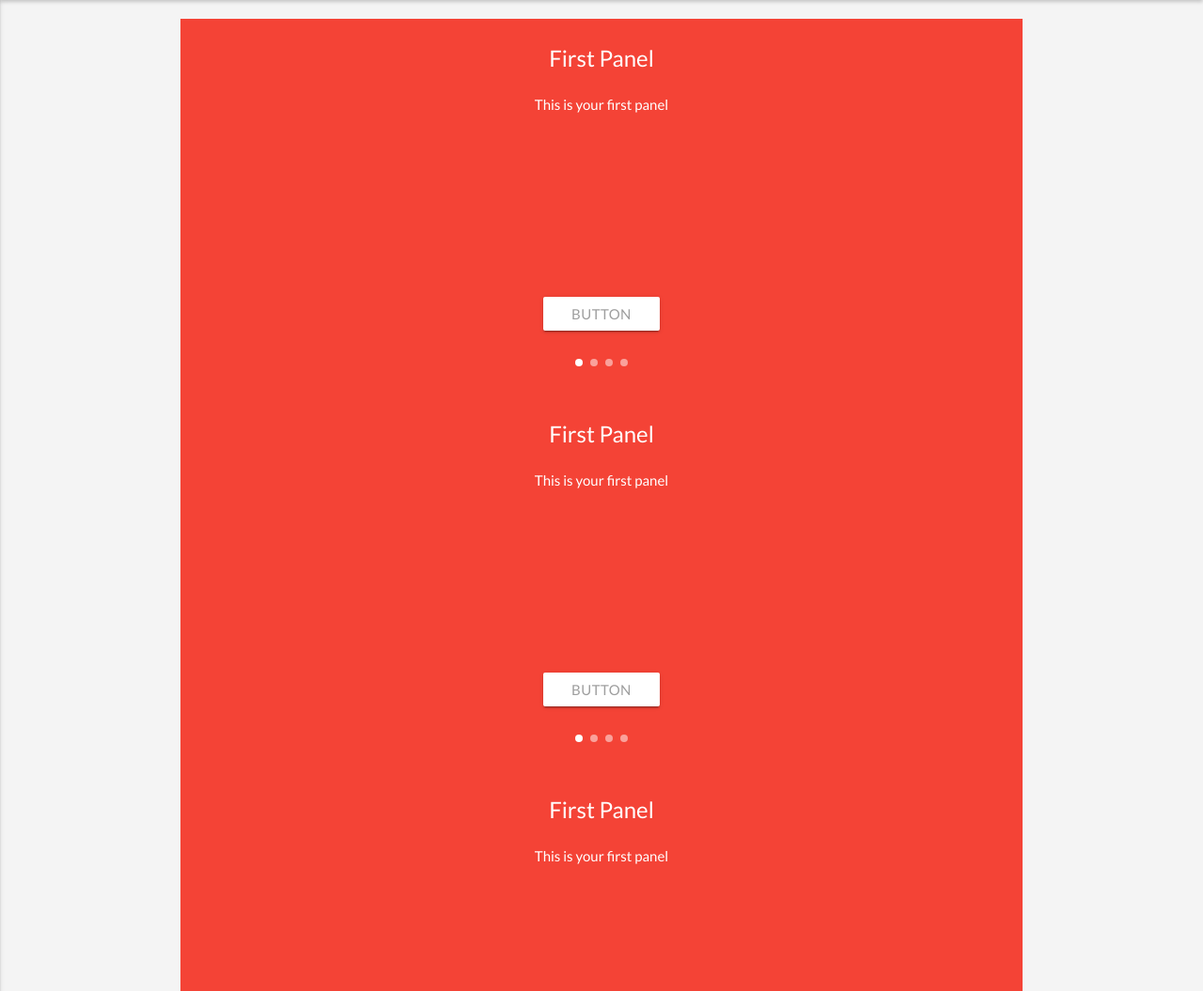
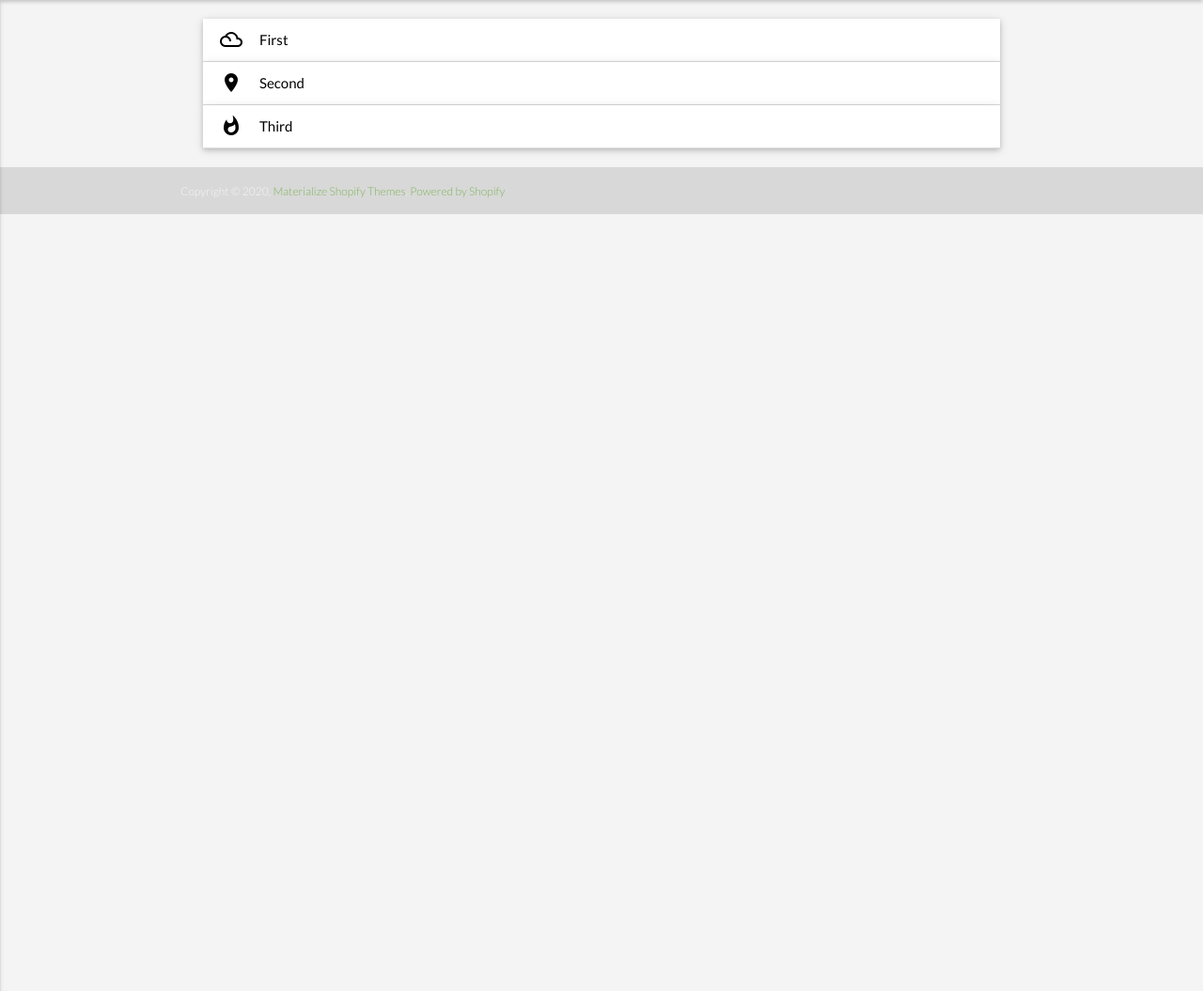
Before and after one commit to taufardh/painting, a Jekyll site: the page built from index.html, in a window 1280 px wide and 1400 px high. Shown: the part 345-1400 px from the top of the window at 94% size. Built offline with Jekyll 4.4.1, drawn with Linux system fonts in a browser that asks for light colours.

Commit message:
change gallery main

```diff
--- a/index.html
+++ b/index.html
@@ -187,69 +187,21 @@ title: "Gallery"
     </nav>
 
     <div class="container">
-        <div id="painting" class="carousel carousel-slider center">
-            <div class="carousel-fixed-item center">
-              <a class="btn waves-effect white grey-text darken-text-2">button</a>
-            </div>
-            <div class="carousel-item red white-text" href="#one!">
-              <h2>First Panel</h2>
-              <p class="white-text">This is your first panel</p>
-            </div>
-            <div class="carousel-item amber white-text" href="#two!">
-              <h2>Second Panel</h2>
-              <p class="white-text">This is your second panel</p>
-            </div>
-            <div class="carousel-item green white-text" href="#three!">
-              <h2>Third Panel</h2>
-              <p class="white-text">This is your third panel</p>
-            </div>
-            <div class="carousel-item blue white-text" href="#four!">
-              <h2>Fourth Panel</h2>
-              <p class="white-text">This is your fourth panel</p>
-            </div>
-        </div>
-        <div id="photo" class="carousel carousel-slider center">
-            <div class="carousel-fixed-item center">
-              <a class="btn waves-effect white grey-text darken-text-2">button</a>
-            </div>
-            <div class="carousel-item red white-text" href="#one!">
-              <h2>First Panel</h2>
-              <p class="white-text">This is your first panel</p>
-            </div>
-            <div class="carousel-item amber white-text" href="#two!">
-              <h2>Second Panel</h2>
-              <p class="white-text">This is your second panel</p>
-            </div>
-            <div class="carousel-item green white-text" href="#three!">
-              <h2>Third Panel</h2>
-              <p class="white-text">This is your third panel</p>
-            </div>
-            <div class="carousel-item blue white-text" href="#four!">
-              <h2>Fourth Panel</h2>
-              <p class="white-text">This is your fourth panel</p>
-            </div>
-        </div>
-        <div id="market" class="carousel carousel-slider center">
-            <div class="carousel-fixed-item center">
-              <a class="btn waves-effect white grey-text darken-text-2">button</a>
-            </div>
-            <div class="carousel-item red white-text" href="#one!">
-              <h2>First Panel</h2>
-              <p class="white-text">This is your first panel</p>
-            </div>
-            <div class="carousel-item amber white-text" href="#two!">
-              <h2>Second Panel</h2>
-              <p class="white-text">This is your second panel</p>
-            </div>
-            <div class="carousel-item green white-text" href="#three!">
-              <h2>Third Panel</h2>
-              <p class="white-text">This is your third panel</p>
-            </div>
-            <div class="carousel-item blue white-text" href="#four!">
-              <h2>Fourth Panel</h2>
-              <p class="white-text">This is your fourth panel</p>
-            </div>
-        </div>
+        <ul class="collapsible popout" data-collapsible="accordion">
+            <li>
+              <div class="collapsible-header"><i class="material-icons">filter_drama</i>First</div>
+              <div class="collapsible-body"><span>Lorem ipsum dolor sit amet.</span></div>
+            </li>
+            <li>
+              <div class="collapsible-header"><i class="material-icons">place</i>Second</div>
+              <div class="collapsible-body"><span>Lorem ipsum dolor sit amet.</span></div>
+            </li>
+            <li>
+              <div class="collapsible-header"><i class="material-icons">whatshot</i>Third</div>
+              <div class="collapsible-body"><span>Lorem ipsum dolor sit amet.</span></div>
+            </li>
+        </ul>
+
     </div>
 </main>
 
```
